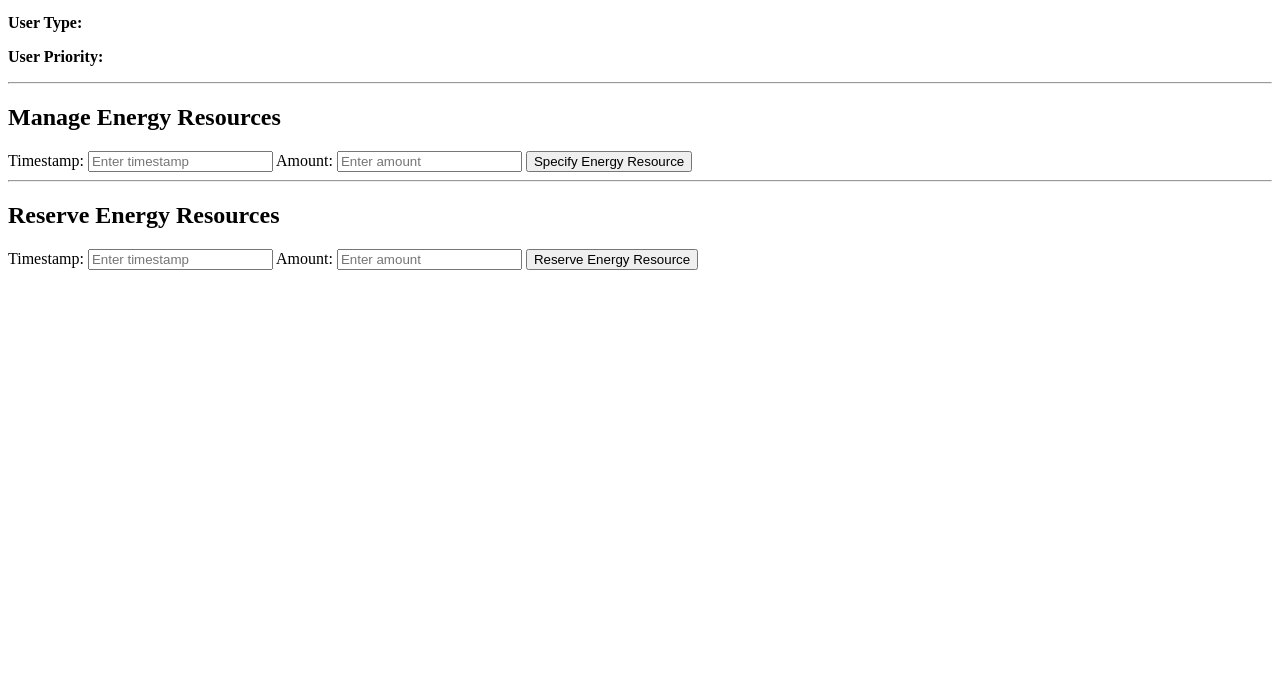
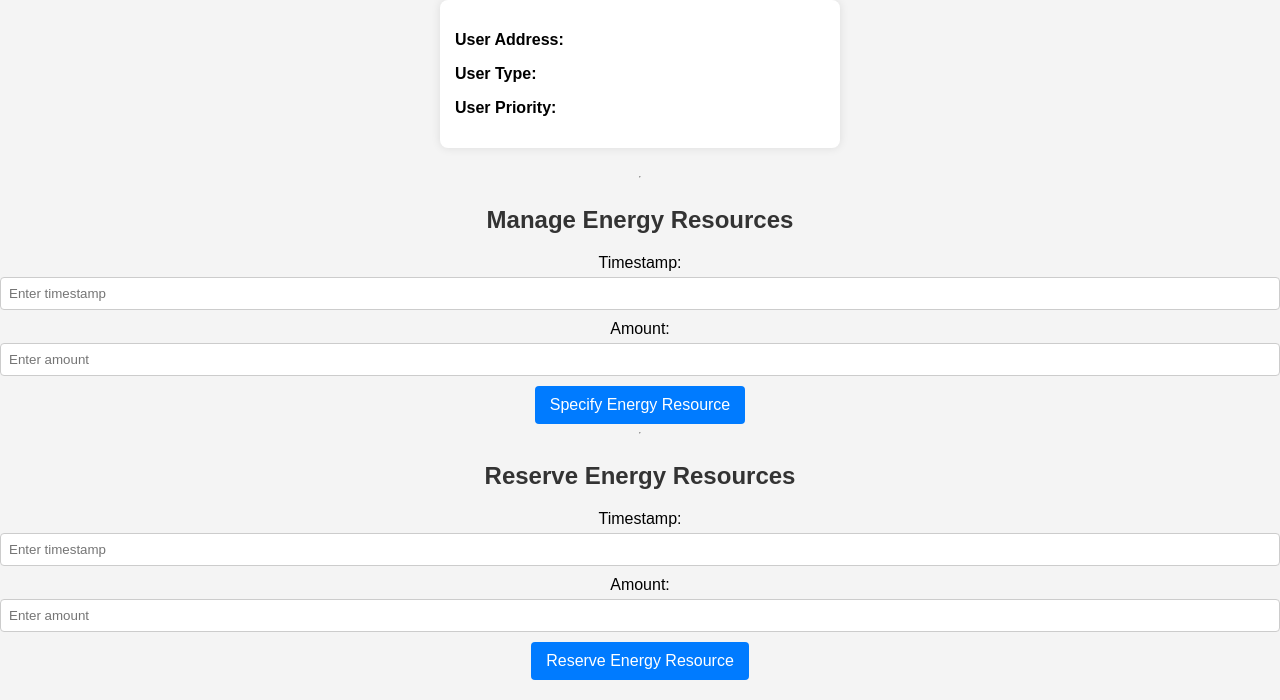
Before and after one commit to lmendiboure/Energy-trading, a plain HTML site: page hyperledger/app/index.html in a window 1280 px wide. Shown: the part 100-800 px from the top of the page. Drawn offline with Linux system fonts and the light colour scheme; a script that the page names is missing.

Commit message:
Update index.html

```diff
--- a/hyperledger/app/index.html
+++ b/hyperledger/app/index.html
@@ -6,6 +6,82 @@
     <meta name="viewport" content="width=device-width, initial-scale=1.0">
     <title>Hyperledger Fabric Energy Exchange Dapp</title>
     <script src="fabric-network.min.js"></script>
+        <style>
+        	body {
+        	    font-family: 'Arial', sans-serif;
+        	    background-color: #f4f4f4;
+        	    margin: 0;
+        	    padding: 0;
+        	    display: flex;
+        	    flex-direction: column;
+        	    align-items: center;
+        	    justify-content: center;
+        	    height: 100vh;
+        	}
+
+        	h1, h2 {
+        	    color: #333;
+        	}
+
+        	div {
+        	    margin-bottom: 20px;
+        	    padding: 15px;
+        	    background-color: #fff;
+        	    border-radius: 8px;
+        	    box-shadow: 0 0 10px rgba(0, 0, 0, 0.1);
+        	    width: 90%;
+        	    max-width: 400px;
+        	    box-sizing: border-box;
+        	}
+
+        	label {
+        	    display: block;
+        	    margin-bottom: 5px;
+        	}
+
+        	input {
+        	    width: 100%;
+        	    padding: 8px;
+        	    margin-bottom: 10px;
+        	    box-sizing: border-box;
+        	    border: 1px solid #ccc;
+        	    border-radius: 4px;
+        	}
+
+        	button {
+        	    background-color: #007bff;
+        	    color: #fff;
+        	    padding: 10px 15px;
+        	    border: none;
+        	    border-radius: 4px;
+        	    cursor: pointer;
+        	    font-size: 16px;
+        	}
+
+        	button:hover {
+        	    background-color: #0056b3;
+        	}
+
+        	#outputContainer {
+        	    margin-top: 20px;
+        	}
+
+        	ul {
+        	    list-style: none;
+        	    padding: 0;
+        	}
+
+        	li {
+        	    margin-bottom: 5px;
+        	}
+
+        	@media screen and (max-width: 600px) {
+        	    div {
+        		width: 100%;
+        		max-width: none;
+        	    }
+        	}
+	    </style>
 </head>
 <body>
     <h1>Hyperledger Fabric Energy Exchange</h1>
```
